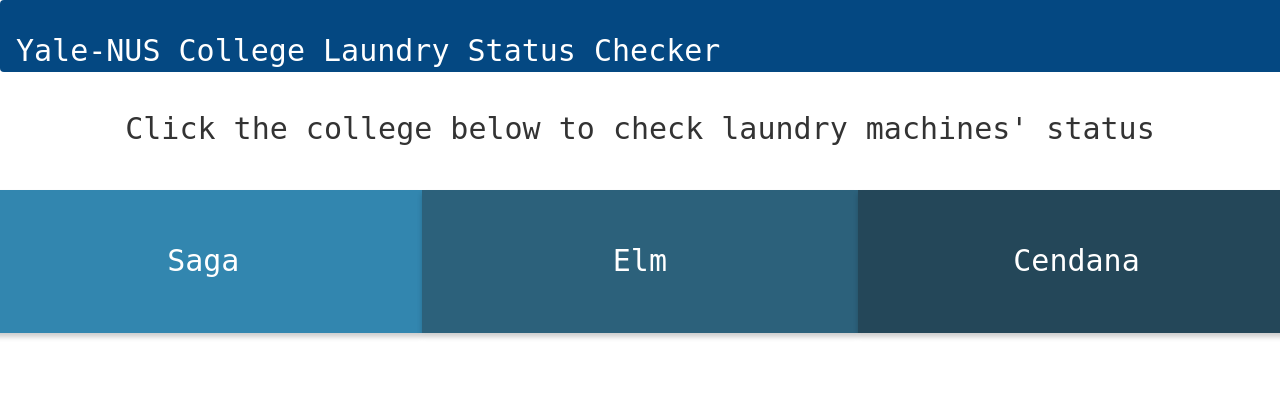
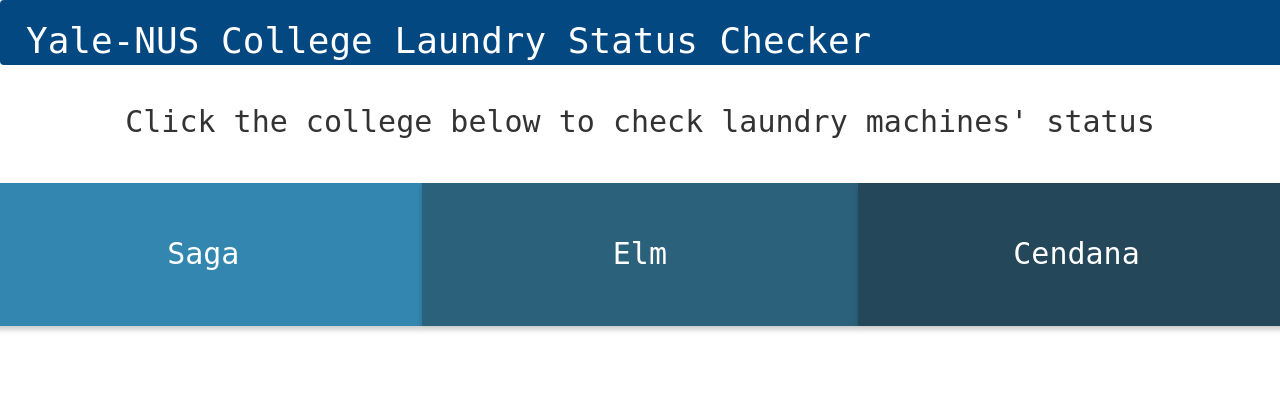
Before and after one commit to sapkotashardul/YNCLaundryViewer-, a Flask app: template app/templates/index.html in a window 1280 px wide. Shown: the top 420 px of the page. Run offline with Flask 2, Linux system fonts and the light colour scheme; the template is opened without the code that fills it, so the values that code supplies are empty; parts of the project's set-up code (start-up, migrations or seed data) failed here and were passed over; some libraries are stand-ins or nearby versions.

Commit message:
updated format

```diff
--- a/app/templates/index.html
+++ b/app/templates/index.html
@@ -242,6 +242,8 @@ body {
 }
 
 .navbar-brand {
+    list-style-type: none;
+    display:inline-block;
     float: left;
     height: 50px;
     /*padding: 20px 15px;*/
@@ -279,6 +281,13 @@ body {
   border-bottom: 3px solid white;
 }
 
+h1 {
+    margin-left: 10px;
+    margin-top: 0px;
+    float: left;
+    display: inline-block;
+}
+
 
 
  /**/
@@ -304,11 +313,9 @@ body {
   <!--</button>-->
   <!--<img><img align="left" img src="https://www.yale-nus.edu.sg/wp-content/uploads/2017/02/Mascot-story.jpg" height="65" width="151"></img>-->
   <!--original image 1024 by 441-->
-   <h1>
    <span class="navbar-brand font-weight-normal welcome-msg mx-auto" style="font-family:monospace;font-size: 30px;width: auto;"><!--334px width original-->
-         Yale-NUS College Laundry Status Checker
+         <h1>Yale-NUS College Laundry Status Checker</h1>
    </span>
-   </h1>
 </nav>
 <!-- <div class="vertical-center"> -->
 <div class="container font-weight-normal my-3 custom-font" style="text-align: center;">
```
